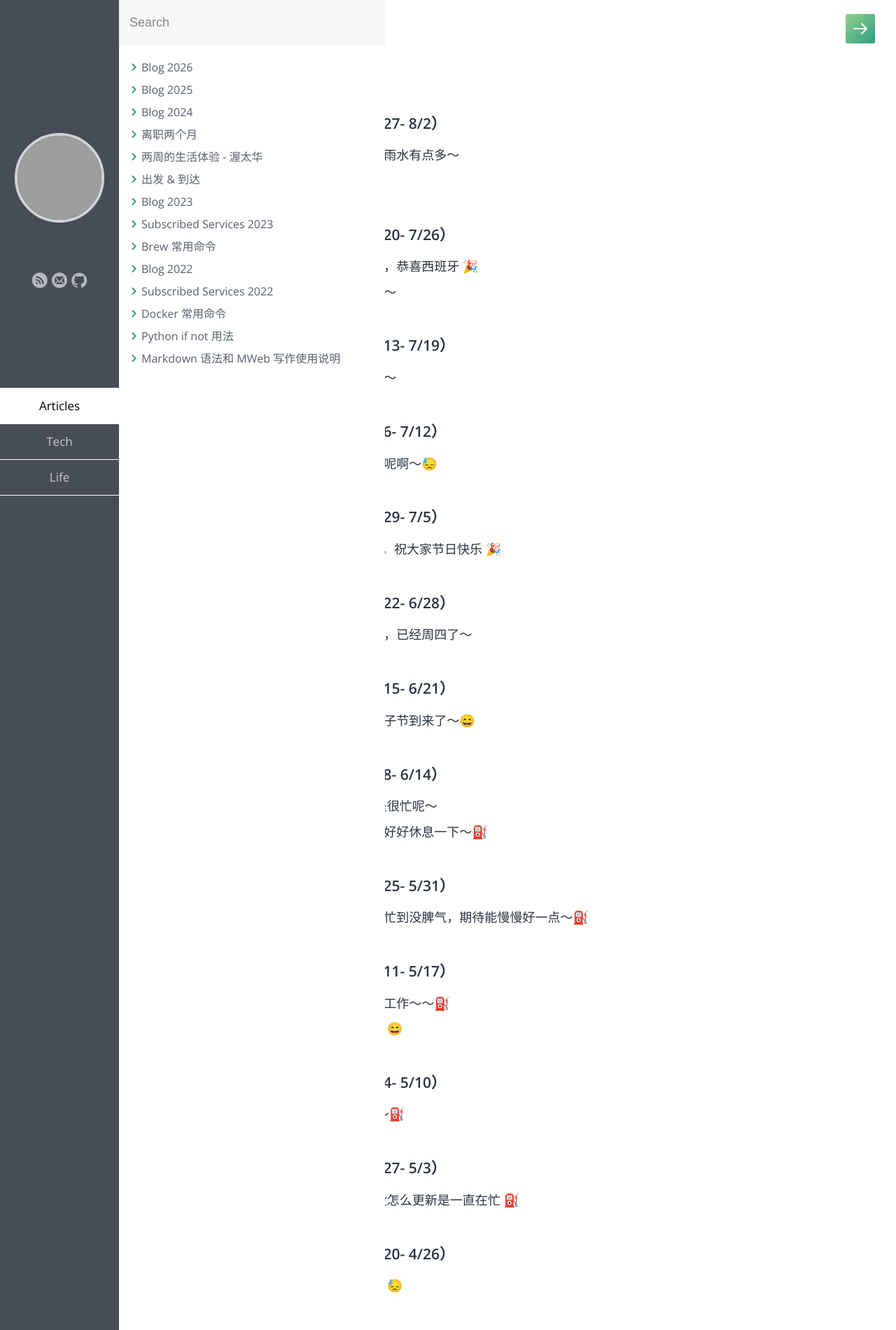
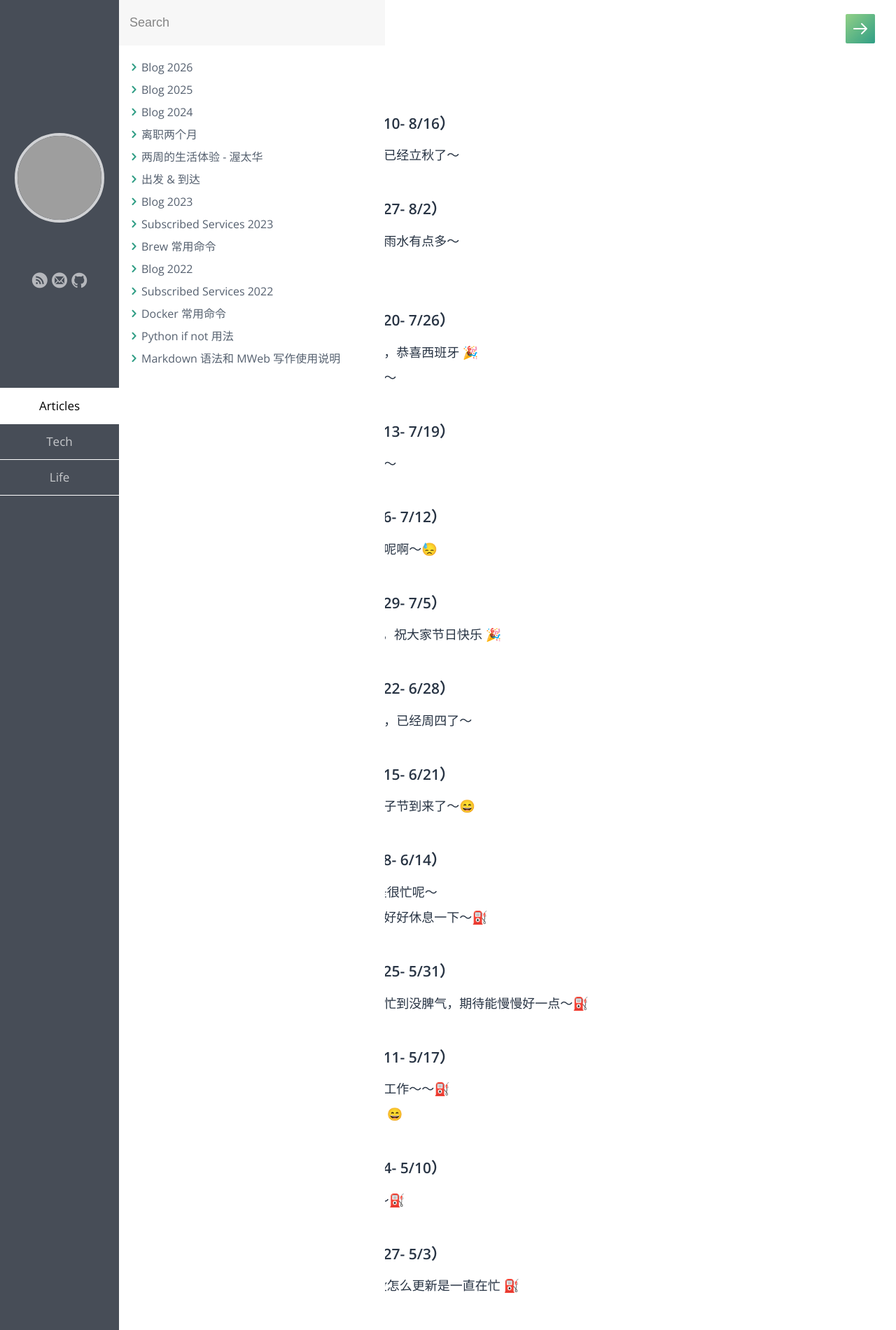
Before and after one commit to samxupeiran/samxupeiran.github.io, a Jekyll site: the page built from _posts/life/2025-12-29-my-blog.md, in a window 1280 px wide. Shown: the top 1900 px of the page at 70% size. Built offline with Jekyll 4.4.1, drawn with Linux system fonts in a browser that asks for light colours; some web fonts are replaced; grey boxes are pictures that could not be loaded.

Commit message:
feat: add weekly blog 8/10

```diff
--- a/_posts/life/2025-12-29-my-blog.md
+++ b/_posts/life/2025-12-29-my-blog.md
@@ -5,6 +5,9 @@ category: Life
 tags: Blog
 ---
 
+
+- ### 2026 年 8 月 第 2 周（8/10- 8/16）
+     - 8/10 时间过的真快啊，都已经立秋了～
 
 - ### 2026 年 7 月 第 4 周（7/27- 8/2）
      - 7/29 继续忙碌呢啊；最近雨水有点多～
```
